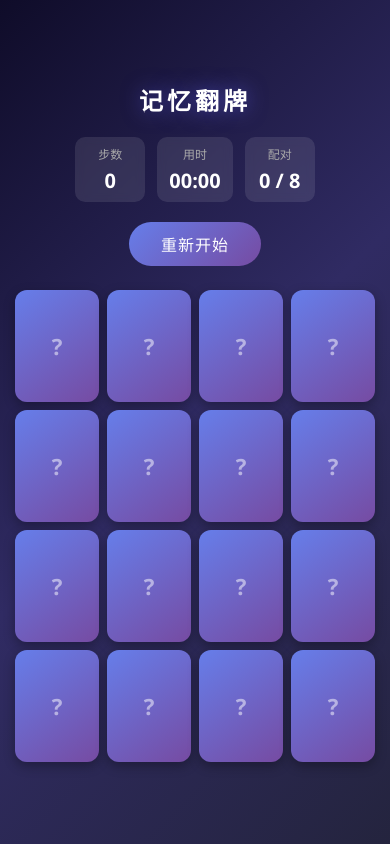
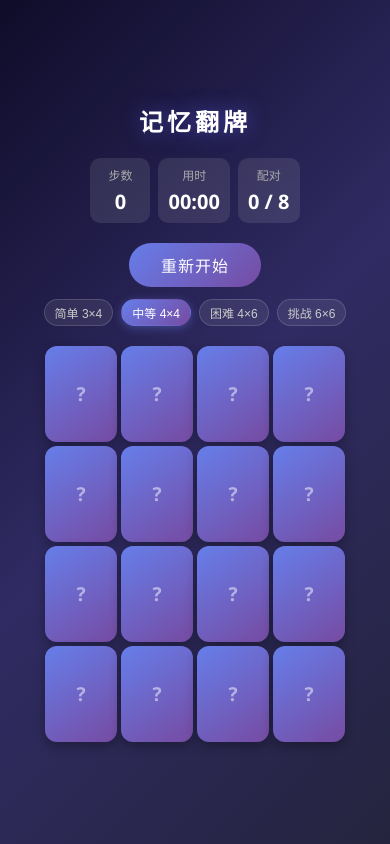
Before and after one commit to YihanCai/Card_Game, a plain HTML site: page index.html in a window 390 px wide. Drawn offline with Linux system fonts and the light colour scheme.

Commit message:
feat: 新增多级难度选择（简单/中等/困难/挑战）

```diff
--- a/css/style.css
+++ b/css/style.css
@@ -57,7 +57,38 @@
 }
 
 .controls {
-  margin-bottom: 24px;
+  margin-bottom: 12px;
+}
+
+.difficulty {
+  display: flex;
+  justify-content: center;
+  gap: 8px;
+  margin-bottom: 20px;
+  flex-wrap: wrap;
+}
+
+.diff-btn {
+  background: rgba(255, 255, 255, 0.08);
+  border: 1px solid rgba(255, 255, 255, 0.15);
+  color: #ccc;
+  padding: 6px 14px;
+  font-size: 0.85rem;
+  border-radius: 20px;
+  cursor: pointer;
+  transition: all 0.2s;
+}
+
+.diff-btn:hover {
+  background: rgba(255, 255, 255, 0.15);
+  color: #fff;
+}
+
+.diff-btn.active {
+  background: linear-gradient(135deg, #667eea, #764ba2);
+  border-color: transparent;
+  color: #fff;
+  box-shadow: 0 2px 10px rgba(102, 126, 234, 0.4);
 }
 
 #resetBtn,
@@ -86,9 +117,8 @@
 
 .game-board {
   display: grid;
-  grid-template-columns: repeat(4, 1fr);
-  gap: 12px;
-  max-width: 500px;
+  gap: 10px;
+  max-width: 520px;
   margin: 0 auto;
   perspective: 1000px;
 }
@@ -208,24 +238,40 @@
   }
 
   .game-info {
-    gap: 12px;
+    gap: 8px;
   }
 
   .info-item {
-    padding: 8px 12px;
-    min-width: 70px;
+    padding: 8px 10px;
+    min-width: 60px;
   }
 
   .game-board {
-    gap: 8px;
+    gap: 6px;
     max-width: 360px;
   }
 
   .card-face {
-    font-size: 1.8rem;
+    font-size: 1.5rem;
   }
 
   .card-back::after {
-    font-size: 1.4rem;
+    font-size: 1.2rem;
+  }
+
+  .diff-btn {
+    font-size: 0.75rem;
+    padding: 4px 10px;
   }
 }
+
+@media (max-width: 400px) {
+  .game-board {
+    gap: 4px;
+    max-width: 300px;
+  }
+
+  .card-face {
+    font-size: 1.2rem;
+  }
+}
--- a/index.html
+++ b/index.html
@@ -31,6 +31,13 @@
       <button id="resetBtn">重新开始</button>
     </div>
 
+    <div class="difficulty">
+      <button class="diff-btn" data-diff="easy">简单 3×4</button>
+      <button class="diff-btn active" data-diff="medium">中等 4×4</button>
+      <button class="diff-btn" data-diff="hard">困难 4×6</button>
+      <button class="diff-btn" data-diff="challenge">挑战 6×6</button>
+    </div>
+
     <div id="gameBoard" class="game-board"></div>
   </div>
 
@@ -40,6 +47,7 @@
       <canvas id="victoryCanvas" width="300" height="220"></canvas>
       <p>步数: <span id="finalMoves">0</span></p>
       <p>用时: <span id="finalTime">00:00</span></p>
+      <p id="bestScoreLine" style="display:none">最佳纪录: <span id="finalBest">-</span></p>
       <button id="playAgainBtn">再玩一次</button>
     </div>
   </div>
--- a/js/game.js
+++ b/js/game.js
@@ -1,6 +1,14 @@
-const ICONS = ['🎮', '🎯', '🎪', '🎨', '🎵', '🎸', '🎲', '🚀', '🌈', '🦄', '🍕', '🎬', '🏆', '🧩', '💎', '🌺'];
+const ICONS = ['🎮', '🎯', '🎪', '🎨', '🎵', '🎸', '🎲', '🚀', '🌈', '🦄', '🍕', '🎬', '🏆', '🧩', '💎', '🌺', '🐱', '🐶', '🐼', '🦊', '🐸', '🐧', '🍀', '🌟', '🔥', '⚡'];
 
-const TOTAL_PAIRS = 8;
+const DIFFICULTIES = {
+  easy:   { pairs: 6,  cols: 4, label: '简单' },
+  medium: { pairs: 8,  cols: 4, label: '中等' },
+  hard:   { pairs: 12, cols: 6, label: '困难' },
+  challenge: { pairs: 18, cols: 6, label: '挑战' },
+};
+
+let currentDiff = 'medium';
+let totalPairs = DIFFICULTIES[currentDiff].pairs;
 let cards = [];
 let flippedCards = [];
 let matchedPairs = 0;
@@ -15,6 +23,7 @@
 const victoryOverlay = document.getElementById('victoryOverlay');
 const finalMoves = document.getElementById('finalMoves');
 const finalTime = document.getElementById('finalTime');
+const timerEl = document.getElementById('timer');
 
 function shuffle(arr) {
   for (let i = arr.length - 1; i > 0; i--) {
@@ -24,8 +33,18 @@
   return arr;
 }
 
+function setDifficulty(diff) {
+  currentDiff = diff;
+  totalPairs = DIFFICULTIES[diff].pairs;
+  document.querySelectorAll('.diff-btn').forEach(btn => {
+    btn.classList.toggle('active', btn.dataset.diff === diff);
+  });
+  board.style.gridTemplateColumns = `repeat(${DIFFICULTIES[diff].cols}, 1fr)`;
+  initGame();
+}
+
 function initGame() {
-  const chosenIcons = shuffle([...ICONS]).slice(0, TOTAL_PAIRS);
+  const chosenIcons = shuffle([...ICONS]).slice(0, totalPairs);
   const deck = shuffle([...chosenIcons, ...chosenIcons]);
 
   cards = deck.map((icon, index) => ({
@@ -125,11 +144,11 @@
 
 function updateStats() {
   movesEl.textContent = moves;
-  matchesEl.textContent = `${matchedPairs} / ${TOTAL_PAIRS}`;
+  matchesEl.textContent = `${matchedPairs} / ${totalPairs}`;
 }
 
 function checkWin() {
-  if (matchedPairs === TOTAL_PAIRS) {
+  if (matchedPairs === totalPairs) {
     stopTimer();
     finalMoves.textContent = moves;
     finalTime.textContent = timerEl.textContent;
@@ -141,7 +160,6 @@
 
 let timerInterval = null;
 let seconds = 0;
-const timerEl = document.getElementById('timer');
 
 function startTimer() {
   if (timerInterval !== null) return;
@@ -167,6 +185,15 @@
   return `${m}:${s}`;
 }
 
+board.style.gridTemplateColumns = `repeat(4, 1fr)`;
+
+document.querySelectorAll('.diff-btn').forEach(btn => {
+  btn.addEventListener('click', () => {
+    if (typeof playClick === 'function') playClick();
+    setDifficulty(btn.dataset.diff);
+  });
+});
+
 resetBtn.addEventListener('click', () => { if (typeof playClick === 'function') playClick(); initGame(); });
 playAgainBtn.addEventListener('click', () => { if (typeof playClick === 'function') playClick(); initGame(); });
 
```
Also changed, not shown: .omo/run-continuation/ses_0ec2b502bffevu7LVJAVn9y9E7.json (added), .opencode/opencode.json (added), .opencode/tui.json (added), 3 other files.
